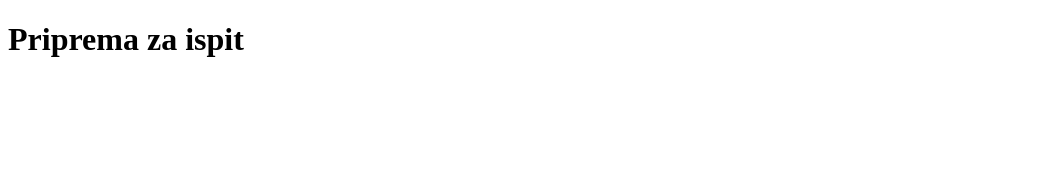
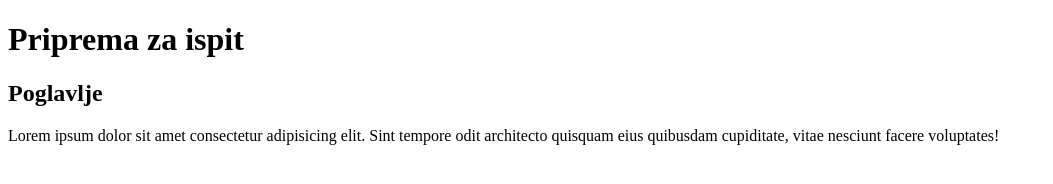
Before and after one commit to AIich/repozitorij-ponavljanje, a plain HTML site: page index.html in a window 1280 px wide. Shown: the whole page, without its empty margins (0-1053 px from the left). Drawn offline with Linux system fonts and the light colour scheme.

Commit message:
novi paragraf

```diff
--- a/index.html
+++ b/index.html
@@ -9,6 +9,10 @@
     <header>
         <h1>Priprema za ispit</h1>
     </header>
+    <main>
+        <h2>Poglavlje</h2>
+        <p>Lorem ipsum dolor sit amet consectetur adipisicing elit. Sint tempore odit architecto quisquam eius quibusdam cupiditate, vitae nesciunt facere voluptates!</p>
+    </main>
 
 </body>
 </html>
```
